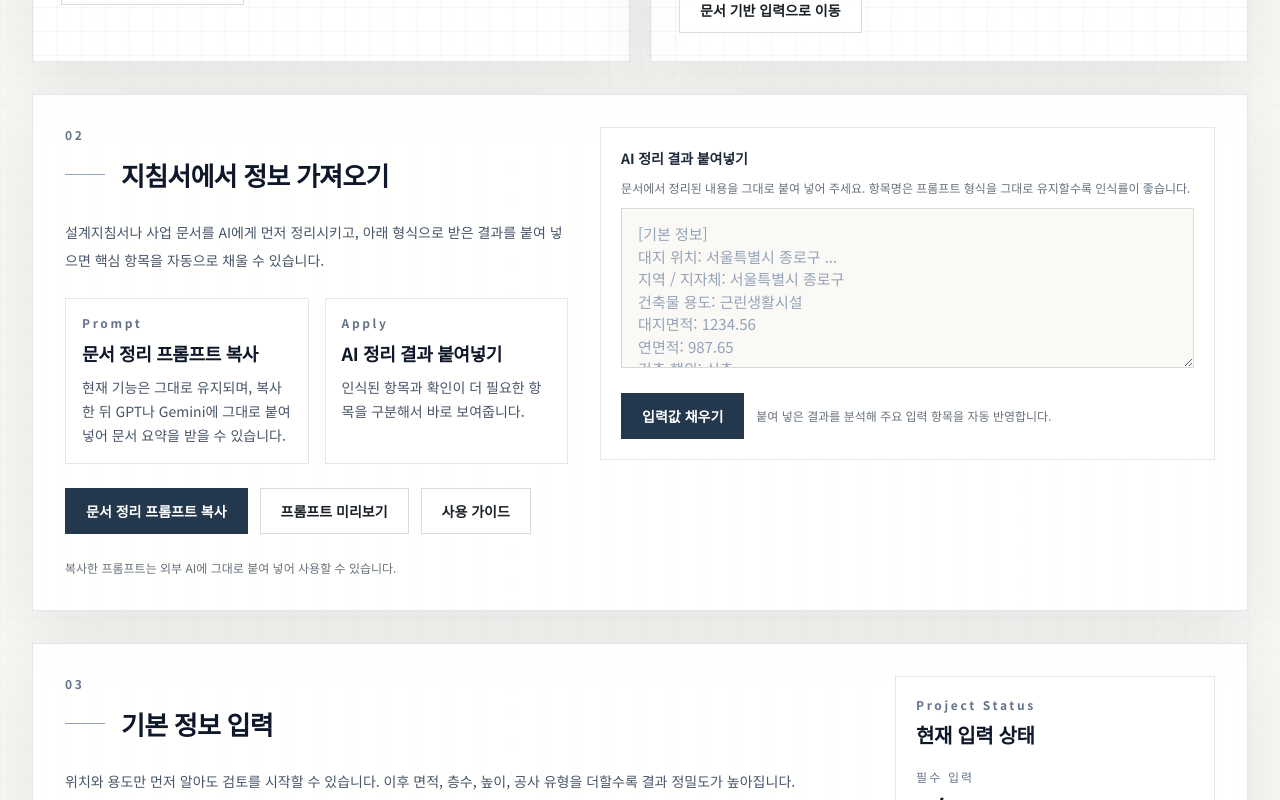
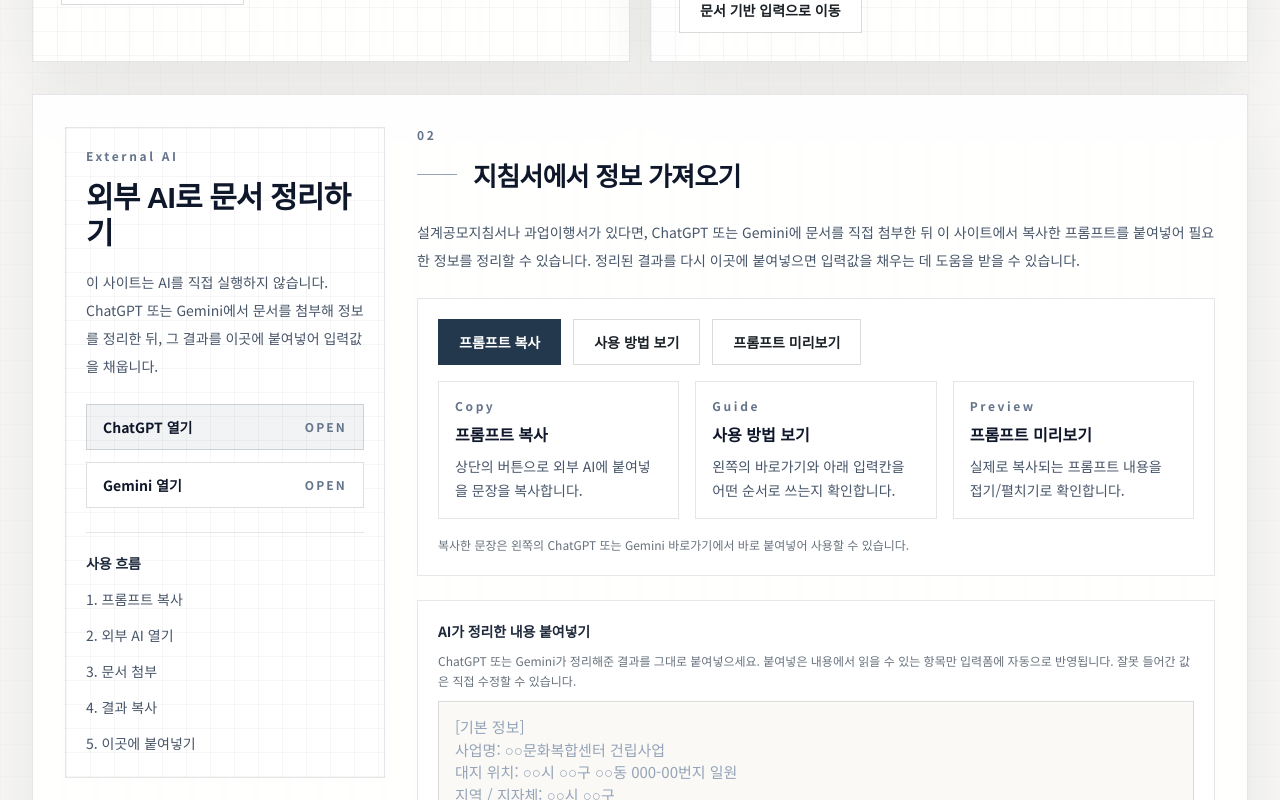
Before and after one commit to Yurorong/ArchiCode, a Next.js app: page / in a window 1280 px wide. Shown: the part 920-1720 px from the top of the page. Built offline with nearby package versions, Linux system fonts and the light colour scheme.

Commit message:
시인성개선

```diff
--- a/app/check/check-page-content.tsx
+++ b/app/check/check-page-content.tsx
@@ -422,6 +422,56 @@ function DetailPreviewCard({
   );
 }
 
+function ExternalAiPanel() {
+  return (
+    <aside className="group section-frame hairline-grid h-fit p-5 transition duration-200 hover:-translate-y-1 hover:shadow-panel xl:sticky xl:top-6">
+      <div className="space-y-4">
+        <p className="eyebrow-number">External AI</p>
+        <h3 className="font-editorial text-3xl font-semibold tracking-[-0.03em] text-slate-900">
+          외부 AI로 문서 정리하기
+        </h3>
+        <p className="text-sm leading-7 text-slate-600">
+          이 사이트는 AI를 직접 실행하지 않습니다. ChatGPT 또는 Gemini에서
+          문서를 첨부해 정보를 정리한 뒤, 그 결과를 이곳에 붙여넣어 입력값을
+          채웁니다.
+        </p>
+      </div>
+
+      <div className="mt-6 grid gap-3">
+        <a
+          href="https://chatgpt.com"
+          target="_blank"
+          rel="noopener noreferrer"
+          className="flex items-center justify-between border border-[rgba(36,56,77,0.18)] bg-[rgba(36,56,77,0.06)] px-4 py-3 text-sm font-semibold text-slate-900 transition hover:border-brand-700 hover:bg-[rgba(36,56,77,0.1)]"
+        >
+          <span>ChatGPT 열기</span>
+          <span className="text-xs uppercase tracking-[0.18em] text-slate-500">Open</span>
+        </a>
+        <a
+          href="https://gemini.google.com"
+          target="_blank"
+          rel="noopener noreferrer"
+          className="flex items-center justify-between border border-[rgba(26,32,37,0.14)] bg-white/85 px-4 py-3 text-sm font-semibold text-slate-900 transition hover:border-slate-700 hover:bg-white"
+        >
+          <span>Gemini 열기</span>
+          <span className="text-xs uppercase tracking-[0.18em] text-slate-500">Open</span>
+        </a>
+      </div>
+
+      <div className="mt-6 border-t muted-divider pt-5">
+        <p className="label-text">사용 흐름</p>
+        <ol className="mt-3 grid gap-2 text-sm leading-7 text-slate-600">
+          <li>1. 프롬프트 복사</li>
+          <li>2. 외부 AI 열기</li>
+          <li>3. 문서 첨부</li>
+          <li>4. 결과 복사</li>
+          <li>5. 이곳에 붙여넣기</li>
+        </ol>
+      </div>
+    </aside>
+  );
+}
+
 function scrollToSection<T extends HTMLElement>(ref: RefObject<T | null>) {
   ref.current?.scrollIntoView({ behavior: "smooth", block: "start" });
 }
@@ -833,7 +883,7 @@ export default function CheckPageContent() {
           <StartMethodCard
             step="02 문서에서 정보 가져오기"
             title="지침서나 공모 문서를 먼저 정리"
-            description="문서 기반으로 필요한 항목을 추출한 뒤 입력칸에 반영하는 방식입니다. AI 정리 결과를 붙여 넣어 빠르게 시작할 수 있습니다."
+            description="외부 AI에 문서를 첨부하고 이 사이트에서 복사한 프롬프트를 넣어 필요한 정보를 정리한 뒤, 아래 입력칸에 붙여넣는 방식입니다."
             secondary="설계지침서, 사업 설명자료, 발주 문서가 먼저 있는 경우에 적합합니다."
             actionLabel="문서 기반 입력으로 이동"
             onClick={() => scrollToSection(documentSectionRef)}
@@ -841,39 +891,29 @@ export default function CheckPageContent() {
         </section>
 
         <section ref={documentSectionRef} className="surface-card p-6 md:p-8">
-          <div className="grid gap-8 xl:grid-cols-[minmax(0,0.9fr)_minmax(0,1.1fr)]">
+          <div className="grid gap-8 xl:grid-cols-[320px_minmax(0,1fr)]">
+            <ExternalAiPanel />
+
             <div className="space-y-6">
               <StepLabel step="02" title="지침서에서 정보 가져오기" />
               <p className="text-sm leading-7 text-slate-600">
-                설계지침서나 사업 문서를 AI에게 먼저 정리시키고, 아래 형식으로
-                받은 결과를 붙여 넣으면 핵심 항목을 자동으로 채울 수 있습니다.
+                설계공모지침서나 과업이행서가 있다면, ChatGPT 또는 Gemini에 문서를
+                직접 첨부한 뒤 이 사이트에서 복사한 프롬프트를 붙여넣어 필요한
+                정보를 정리할 수 있습니다. 정리된 결과를 다시 이곳에 붙여넣으면
+                입력값을 채우는 데 도움을 받을 수 있습니다.
               </p>
 
-              <div className="grid gap-4 md:grid-cols-2">
-                <div className="section-frame p-4">
-                  <p className="eyebrow-number">Prompt</p>
-                  <p className="mt-2 text-lg font-semibold tracking-[-0.02em] text-slate-900">
-                    문서 정리 프롬프트 복사
-                  </p>
-                  <p className="mt-2 text-sm leading-6 text-slate-600">
-                    현재 기능은 그대로 유지되며, 복사한 뒤 GPT나 Gemini에 그대로
-                    붙여 넣어 문서 요약을 받을 수 있습니다.
-                  </p>
-                </div>
-                <div className="section-frame p-4">
-                  <p className="eyebrow-number">Apply</p>
-                  <p className="mt-2 text-lg font-semibold tracking-[-0.02em] text-slate-900">
-                    AI 정리 결과 붙여넣기
-                  </p>
-                  <p className="mt-2 text-sm leading-6 text-slate-600">
-                    인식된 항목과 확인이 더 필요한 항목을 구분해서 바로 보여줍니다.
-                  </p>
-                </div>
-              </div>
-
+              <div className="section-frame p-5">
                 <div className="flex flex-wrap gap-3">
                   <button type="button" onClick={handleCopyPrompt} className="solid-button">
-                  문서 정리 프롬프트 복사
+                    프롬프트 복사
+                  </button>
+                  <button
+                    type="button"
+                    onClick={() => setShowPromptGuide((current) => !current)}
+                    className="ghost-button"
+                  >
+                    {showPromptGuide ? "사용 방법 닫기" : "사용 방법 보기"}
                   </button>
                   <button
                     type="button"
@@ -882,60 +922,81 @@ export default function CheckPageContent() {
                   >
                     {showPromptPreview ? "프롬프트 닫기" : "프롬프트 미리보기"}
                   </button>
-                <button
-                  type="button"
-                  onClick={() => setShowPromptGuide((current) => !current)}
-                  className="ghost-button"
-                >
-                  {showPromptGuide ? "사용 가이드 닫기" : "사용 가이드"}
-                </button>
                 </div>
 
-              <p className="helper-text">
+                <div className="mt-4 grid gap-4 md:grid-cols-3">
+                  <div className="section-frame p-4">
+                    <p className="eyebrow-number">Copy</p>
+                    <p className="mt-2 text-base font-semibold text-slate-900">프롬프트 복사</p>
+                    <p className="mt-2 text-sm leading-6 text-slate-600">
+                      상단의 버튼으로 외부 AI에 붙여넣을 문장을 복사합니다.
+                    </p>
+                  </div>
+                  <div className="section-frame p-4">
+                    <p className="eyebrow-number">Guide</p>
+                    <p className="mt-2 text-base font-semibold text-slate-900">사용 방법 보기</p>
+                    <p className="mt-2 text-sm leading-6 text-slate-600">
+                      왼쪽의 바로가기와 아래 입력칸을 어떤 순서로 쓰는지 확인합니다.
+                    </p>
+                  </div>
+                  <div className="section-frame p-4">
+                    <p className="eyebrow-number">Preview</p>
+                    <p className="mt-2 text-base font-semibold text-slate-900">프롬프트 미리보기</p>
+                    <p className="mt-2 text-sm leading-6 text-slate-600">
+                      실제로 복사되는 프롬프트 내용을 접기/펼치기로 확인합니다.
+                    </p>
+                  </div>
+                </div>
+
+                <p className="mt-4 helper-text">
                   {copyState === "copied" && "프롬프트를 클립보드에 복사했습니다."}
                   {copyState === "failed" &&
                     "브라우저에서 복사를 허용하지 않아 프롬프트 복사에 실패했습니다."}
                   {copyState === "idle" &&
-                  "복사한 프롬프트는 외부 AI에 그대로 붙여 넣어 사용할 수 있습니다."}
+                    "복사한 문장은 왼쪽의 ChatGPT 또는 Gemini 바로가기에서 바로 붙여넣어 사용할 수 있습니다."}
                 </p>
 
                 {showPromptGuide ? (
-                <div className="section-frame p-5">
-                  <p className="label-text">권장 사용 흐름</p>
+                  <div className="mt-5 section-frame p-5">
+                    <p className="label-text">사용 방법</p>
                     <ol className="mt-3 grid gap-2 text-sm leading-7 text-slate-600">
-                    <li>1. 설계지침서나 사업 설명 자료를 AI에 업로드합니다.</li>
-                    <li>2. 위 프롬프트를 함께 넣어 항목별 정리를 요청합니다.</li>
-                    <li>3. 받은 결과를 오른쪽 입력창에 그대로 붙여 넣습니다.</li>
-                    <li>4. 자동 반영 후 비어 있는 항목만 직접 보완합니다.</li>
+                      <li>1. 상단의 [프롬프트 복사] 버튼을 누릅니다.</li>
+                      <li>2. 왼쪽의 [ChatGPT 열기] 또는 [Gemini 열기] 버튼으로 외부 AI를 엽니다.</li>
+                      <li>3. 설계공모지침서, 과업이행서, 설계지침서 파일을 외부 AI에 첨부합니다.</li>
+                      <li>4. 복사한 프롬프트를 붙여넣고 실행합니다.</li>
+                      <li>5. AI가 정리해준 결과를 복사합니다.</li>
+                      <li>6. 아래의 [AI가 정리한 내용 붙여넣기] 칸에 붙여넣습니다.</li>
+                      <li>7. [입력값 채우기] 버튼을 눌러 입력폼에 반영합니다.</li>
+                      <li>8. 채워진 내용을 확인한 뒤 [법규 검토 항목 찾기]를 누릅니다.</li>
                     </ol>
                   </div>
                 ) : null}
-            </div>
 
-            <div className="space-y-5">
                 {showPromptPreview ? (
-                <div className="section-frame p-5">
+                  <div className="mt-5 section-frame p-5">
                     <p className="label-text">프롬프트 미리보기</p>
                     <pre className="mt-4 max-h-[360px] overflow-auto whitespace-pre-wrap break-words text-sm leading-7 text-slate-700">
                       {documentAnalysisPrompt}
                     </pre>
                   </div>
                 ) : null}
+              </div>
 
               <div className="section-frame p-5">
                 <Field
-                  label="AI 정리 결과 붙여넣기"
-                  description="문서에서 정리된 내용을 그대로 붙여 넣어 주세요. 항목명은 프롬프트 형식을 그대로 유지할수록 인식률이 좋습니다."
+                  label="AI가 정리한 내용 붙여넣기"
+                  description="ChatGPT 또는 Gemini가 정리해준 결과를 그대로 붙여넣으세요. 붙여넣은 내용에서 읽을 수 있는 항목만 입력폼에 자동으로 반영됩니다. 잘못 들어간 값은 직접 수정할 수 있습니다."
                 >
                   <textarea
                     value={pastedAiSummary}
                     onChange={(event) => setPastedAiSummary(event.target.value)}
                     placeholder={`[기본 정보]
-대지 위치: 서울특별시 종로구 ...
-지역 / 지자체: 서울특별시 종로구
-건축물 용도: 근린생활시설
-대지면적: 1234.56
-연면적: 987.65
+사업명: ○○문화복합센터 건립사업
+대지 위치: ○○시 ○○구 ○○동 000-00번지 일원
+지역 / 지자체: ○○시 ○○구
+건축물 용도: 문화 및 집회시설
+대지면적: 1234.56㎡
+연면적: 987.65㎡
 건축 행위: 신축`}
                     className="input-field input-area mt-2"
                   />
@@ -946,15 +1007,15 @@ export default function CheckPageContent() {
                     입력값 채우기
                   </button>
                   <p className="helper-text">
-                    {applyState === "applied" && "입력칸에 값을 채웠습니다."}
+                    {applyState === "applied" && "아래 입력폼에 값을 채웠습니다."}
                     {applyState === "partial" &&
-                      "일부 항목만 적용되었습니다. 비어 있는 값은 직접 확인해 주세요."}
+                      "일부 항목만 반영되었습니다. 비어 있는 값은 아래 입력폼에서 직접 확인해 주세요."}
                     {applyState === "empty" &&
-                      "먼저 AI가 정리한 내용을 붙여 넣어 주세요."}
+                      "먼저 외부 AI가 정리한 내용을 위 입력칸에 붙여넣어 주세요."}
                     {applyState === "not-found" &&
-                      "항목명을 찾지 못했습니다. 프롬프트 형식과 라벨명을 다시 확인해 주세요."}
+                      "항목명을 찾지 못했습니다. 미리보기의 형식과 라벨명을 다시 확인해 주세요."}
                     {applyState === "idle" &&
-                      "붙여 넣은 결과를 분석해 주요 입력 항목을 자동 반영합니다."}
+                      "붙여넣은 내용에서 읽을 수 있는 항목만 아래 입력폼에 반영됩니다."}
                   </p>
                 </div>
 
@@ -962,7 +1023,7 @@ export default function CheckPageContent() {
                   <div className="mt-6 grid gap-4 md:grid-cols-2">
                     <div className="section-frame p-4">
                       <p className="eyebrow-number">Recognized</p>
-                      <h3 className="mt-2 text-base font-semibold text-slate-900">인식된 항목</h3>
+                      <h3 className="mt-2 text-base font-semibold text-slate-900">읽은 항목</h3>
                       {recognizedPreview.length > 0 ? (
                         <ul className="mt-3 grid gap-2 text-sm leading-6 text-slate-700">
                           {recognizedPreview.map((item) => (
@@ -975,7 +1036,7 @@ export default function CheckPageContent() {
                           ))}
                         </ul>
                       ) : (
-                        <p className="mt-3 text-sm text-slate-500">인식된 항목이 없습니다.</p>
+                        <p className="mt-3 text-sm text-slate-500">읽은 항목이 없습니다.</p>
                       )}
                     </div>
 
@@ -1416,7 +1477,7 @@ export default function CheckPageContent() {
                 결과가 구체적으로 정리됩니다.
               </p>
               <button type="submit" className="solid-button min-w-[180px]">
-                검토 항목 정리하기
+                법규 검토 항목 찾기
               </button>
             </div>
           </section>
```
Lines whose indentation alone changed are shown as unchanged.
